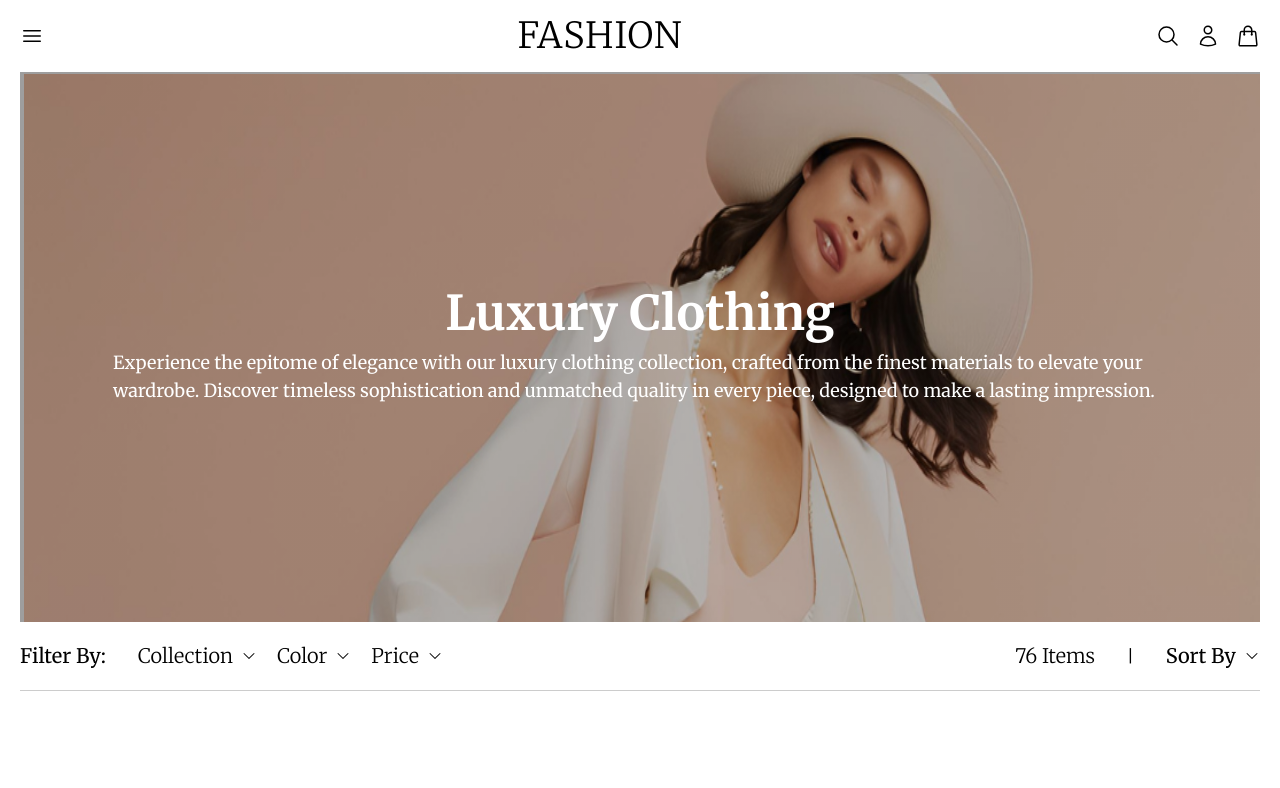
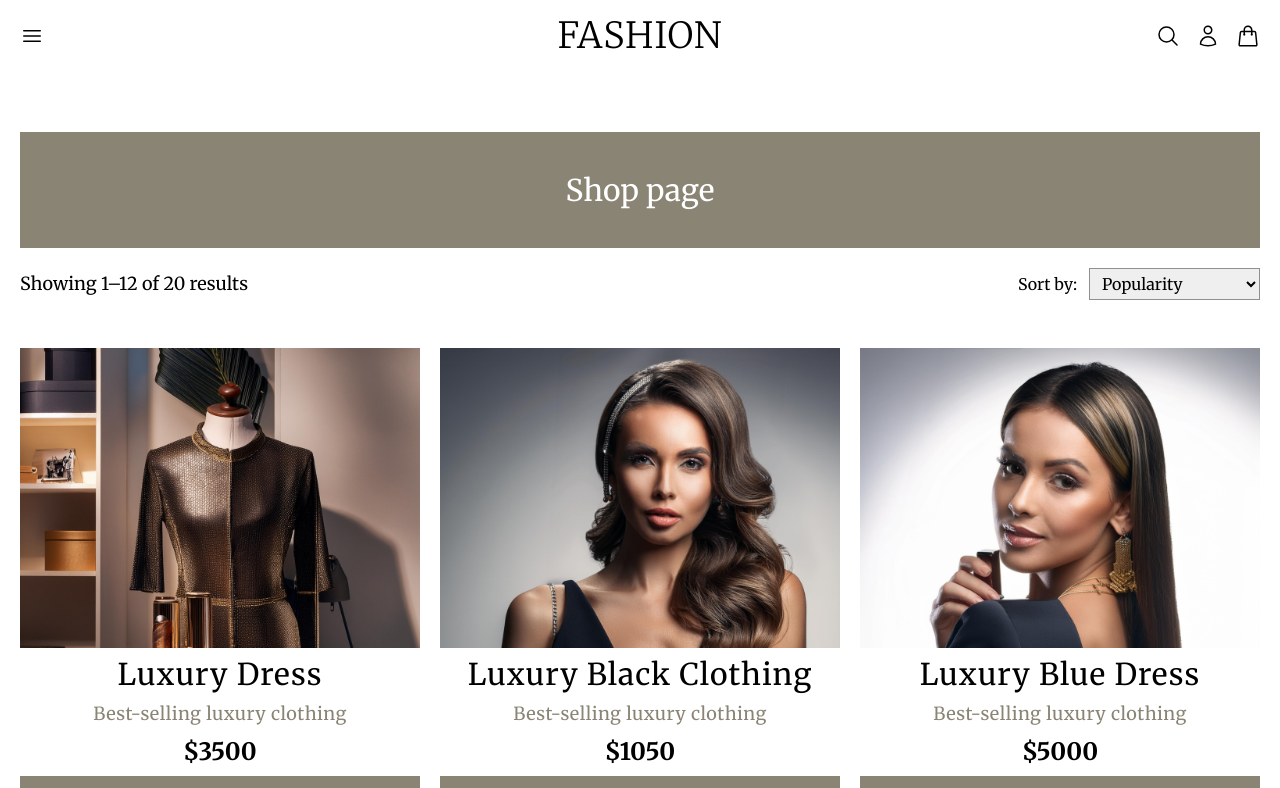
Before and after one commit to richardBoyer917/Fashion-eCommerce-Shop-in-React, a React (Vite) app: page /shop in a window 1280 px wide. Shown: the top 788 px of the page. Built offline with nearby package versions, Linux system fonts and the light colour scheme; data requests are answered from the project's data file.

Commit message:
shop page new design frontend created

```diff
--- a/src/components/Banner.tsx
+++ b/src/components/Banner.tsx
@@ -1,5 +1,4 @@
 import { Link } from "react-router-dom";
-import Button from "./Button";
 
 const Banner = () => {
   return (
--- a/src/components/Header.tsx
+++ b/src/components/Header.tsx
@@ -6,8 +6,8 @@ import { Link } from "react-router-dom";
 
 const Header = () => {
   return (
-    <header className="max-w-screen-2xl flex justify-between items-center py-4 px-5 text-black mx-auto max-sm:px-5 max-[400px]:px-3">
-      <HiBars3 className="text-2xl max-sm:text-xl" />
+    <header className="max-w-screen-2xl flex text-center justify-between items-center py-4 px-5 text-black mx-auto max-sm:px-5 max-[400px]:px-3">
+      <HiBars3 className="text-2xl max-sm:text-xl mr-20 max-lg:mr-0" />
       <Link
         to="/"
         className="text-4xl font-light tracking-[1.08px] max-sm:text-3xl max-[400px]:text-2xl"
--- a/src/components/ShopBanner.tsx
+++ b/src/components/ShopBanner.tsx
@@ -1,13 +1,8 @@
 const ShopBanner = () => {
   return (
-    <div className="shop-banner h-[550px] mx-5 max-[400px]:mx-3 text-white max-lg:h-[400px] max-sm:h-[200px]">
-      <div className=" flex flex-col justify-center items-center h-full w-[85%] mx-auto gap-3">
-      <h1 className="text-5xl font-bold max-lg:text-4xl max-md:text-3xl max-sm:text-2xl">Luxury Clothing</h1>
-      <p className="text-lg max-lg:text-base max-md:text-sm max-sm:hidden">Experience the epitome of elegance with our luxury clothing collection, crafted from the finest materials to elevate your wardrobe.
-      Discover timeless sophistication and unmatched quality in every piece, designed to make a lasting impression.</p>
-
-      </div>
+    <div className="bg-secondaryBrown text-white py-10 flex justify-center items-center mx-5 my-5">
+      <h2 className="text-3xl">Shop page</h2>
     </div>
-  )
-}
-export default ShopBanner
+  );
+};
+export default ShopBanner;
--- a/src/components/ShopFilterAndSort.tsx
+++ b/src/components/ShopFilterAndSort.tsx
@@ -1,31 +1,18 @@
-import { HiChevronDown } from "react-icons/hi2";
 
 const ShopFilterAndSort = () => {
   return (
-    <div className="flex justify-between mx-5 max-[400px]:mx-3 py-5 border-b border-black/20 max-md:flex-col max-md:items-center max-md:m-0 max-md:gap-3">
-      <div className="flex gap-8 max-md:gap-5 max-[400px]:flex-col max-[400px]:items-center">
-        <h2 className="text-xl font-normal max-lg:text-lg max-sm:text-base">Filter By:</h2>
-        <div className="flex gap-5">
-          <div className="flex gap-2 items-center">
-            <h3 className="text-xl max-lg:text-lg max-sm:text-base font-light">Collection</h3> <HiChevronDown />
-          </div>
-
-          <div className="flex gap-2 items-center">
-            <h3 className="text-xl max-lg:text-lg max-sm:text-base font-light">Color</h3> <HiChevronDown />
-          </div>
-
-          <div className="flex gap-2 items-center">
-            <h3 className="text-xl max-lg:text-lg max-sm:text-base font-light">Price</h3> <HiChevronDown />
-          </div>
+    <div className="flex justify-between items-center px-5 max-sm:flex-col max-sm:gap-5">
+      <p className="text-lg">Showing 1–12 of 20 results</p>
+      <div className="flex gap-3 items-center">
+        <p>Sort by:</p>
+        <div className="relative">
+          <select className="border border-[rgba(0,0,0,0.40)] px-2 py-1">
+            <option value="popularity">Popularity</option>
+            <option value="latest">Latest</option>
+            <option value="price">Price: low to high</option>
+            <option value="price">Price: high to low</option>
+          </select>
         </div>
-      </div>
-
-      <div className="flex gap-8 items-center max-md:gap-5">
-        <p className="text-xl max-lg:text-lg max-sm:text-base font-light">76 Items</p>
-        <p>|</p>
-        <div className="flex gap-2 items-center">
-            <h3 className="text-xl max-lg:text-lg max-sm:text-base font-normal">Sort By</h3> <HiChevronDown />
-          </div>
       </div>
     </div>
   );
--- a/src/pages/Shop.tsx
+++ b/src/pages/Shop.tsx
@@ -1,11 +1,19 @@
-import { ProductGrid, ShopBanner, ShopFilterAndSort, ShowingPagination } from "../components";
+import {
+  ProductGrid,
+  ProductGridWrapper,
+  ShopBanner,
+  ShopFilterAndSort,
+  ShowingPagination,
+} from "../components";
 
 const Shop = () => {
   return (
-    <div className="max-w-screen-2xl mx-auto">
+    <div className="max-w-screen-2xl mx-auto pt-10">
       <ShopBanner />
       <ShopFilterAndSort />
-      <ProductGrid />
+      <ProductGridWrapper>
+        <ProductGrid />
+      </ProductGridWrapper>
       <ShowingPagination />
     </div>
   );
--- a/src/pages/SingleProduct.tsx
+++ b/src/pages/SingleProduct.tsx
@@ -96,7 +96,7 @@ const SingleProduct = () => {
               ]}
               value={size}
               onChange={(e: React.ChangeEvent<HTMLSelectElement>) =>
-                setSize((prev: string) => e.target.value)
+                setSize(() => e.target.value)
               }
             />
             <SelectInputUpgrade
@@ -110,21 +110,21 @@ const SingleProduct = () => {
               ]}
               value={color}
               onChange={(e: React.ChangeEvent<HTMLSelectElement>) =>
-                setColor((prev: string) => e.target.value)
+                setColor(() => e.target.value)
               }
             />
 
             <QuantityInputUpgrade
               value={quantity}
               onChange={(e: React.ChangeEvent<HTMLInputElement>) =>
-                setQuantity((prev: number) => parseInt(e.target.value))
+                setQuantity(() => parseInt(e.target.value))
               }
             />
           </div>
           <div className="flex flex-col gap-3">
             <Button mode="brown" text="Add to cart" onClick={handleAddToCart} />
             <p className="text-secondaryBrown text-sm text-right">
-              Delivery estimated on the Friday, July 26
+              Delivery estimated on the Friday, July 26
             </p>
           </div>
           <div>
```
